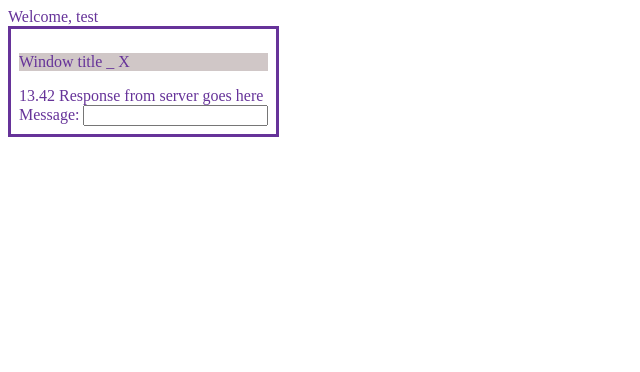
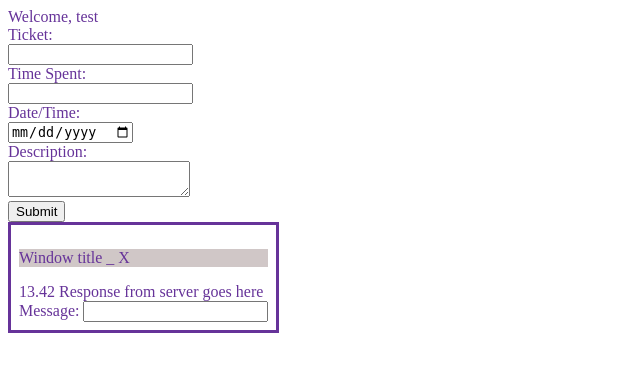
Before and after one commit to tsh/codebakery-time-tracker, a Flask app: template app/templates/main.html in a window 1280 px wide. Shown: the top 372 px of the page, without its empty margins (0-640 px from the left). Run offline with Flask 2, Linux system fonts and the light colour scheme; the template is opened without the code that fills it: values that come from a table or form of the project are taken from there, others are empty; data comes from the database, SQL or seed files in the repository; some libraries are stand-ins or nearby versions.

Commit message:
add submit form

```diff
--- a/app/api.py
+++ b/app/api.py
@@ -7,7 +7,7 @@ from flask_restful import Resource, Api
 import itsdangerous
 
 from app import db, app
-from app.forms import LoginForm
+from app.forms import LoginForm, SubmitTimeForm
 from .models import User, Record, Project
 
 
@@ -19,7 +19,8 @@ api = Api(api_v1)
 @app.route('/', methods=['GET'])
 def main():
     user = User.query.filter_by(username=session.get('username')).first()
-    return render_template('main.html', user=user)
+    form = SubmitTimeForm()
+    return render_template('main.html', user=user, form=form)
 
 
 @app.route('/submit', methods=['POST'])
--- a/app/forms.py
+++ b/app/forms.py
@@ -1,4 +1,4 @@
-from wtforms import Form, BooleanField, StringField, IntegerField, validators
+from wtforms import Form, BooleanField, StringField, IntegerField, DateField, TextAreaField, validators
 
 
 class RegistrationForm(Form):
@@ -14,6 +14,6 @@ class LoginForm(Form):
 
 class SubmitTimeForm(Form):
     time_spent = IntegerField('Time Spent')
-    # ticket
-    # date
-    # description
+    ticket = IntegerField('Ticket')
+    date = DateField('Date/Time', render_kw={'type': 'date'})
+    description = TextAreaField('Description')
--- /dev/null
+++ b/app/templates/macros.html
@@ -0,0 +1,40 @@
+
+{% macro form_field(field) -%}
+    {% set with_label = kwargs.pop('with_label', True) %}
+    {% set placeholder = '' %}
+    {% if not with_label %}
+        {% set placeholder = field.label.text %}
+    {% endif %}
+    <div class="control-group {% if field.errors %}error{% endif %}">
+        {% if with_label %}
+            <label for="{{ field.id }}" class="control-label">
+                {{ field.label.text }}{% if field.flags.required %} *{% endif %}:
+            </label>
+        {% endif %}
+        <div class="controls">
+            {% set class_ = kwargs.pop('class_', '') %}
+            {% if field.flags.required %}
+                {% set class_ = class_ + ' required' %}
+            {% endif %}
+            {% if field.type == 'BooleanField' %}
+                <label class="checkbox">
+                    {{ field(class_=class_, **kwargs) }}
+                    {{ field.label.text|safe }}
+                </label>
+            {% else %}
+                {% if field.type in ('TextField', 'TextAreaField', 'PasswordField') %}
+                    {% set class_ = class_ + ' input-xlarge' %}
+                {% elif field.type == 'FileField' %}
+                    {% set class_ = class_ + ' input-file' %}
+                {% endif %}
+                {{ field(class_=class_, placeholder=placeholder, **kwargs) }}
+            {% endif %}
+            {% if field.errors %}
+                <span class="error help-inline">{{ field.errors|join(', ') }}</span>
+            {% endif %}
+            {% if field.description %}
+                <p class="help-block">{{ field.description|safe }}</p>
+            {% endif %}
+        </div>
+    </div>
+{%- endmacro %}
--- a/app/templates/main.html
+++ b/app/templates/main.html
@@ -1,4 +1,5 @@
 <!DOCTYPE html>
+{% import 'macros.html' as macros %}
 <html lang="en">
 <head>
     <meta charset="UTF-8">
@@ -26,6 +27,15 @@
 
 {% if user %}
   <div>Welcome, {{user.username}}</div>
+
+<form method="POST" action="/">
+    {{macros.form_field(form.ticket)}}
+    {{macros.form_field(form.time_spent)}}
+    {{macros.form_field(form.date)}}
+    {{macros.form_field(form.description)}}
+    <input type="submit" value="Submit">
+</form>
+
 {% else %}
 <p>Welcome to tt app.</p>
 <a href="/login">login</a>
```
